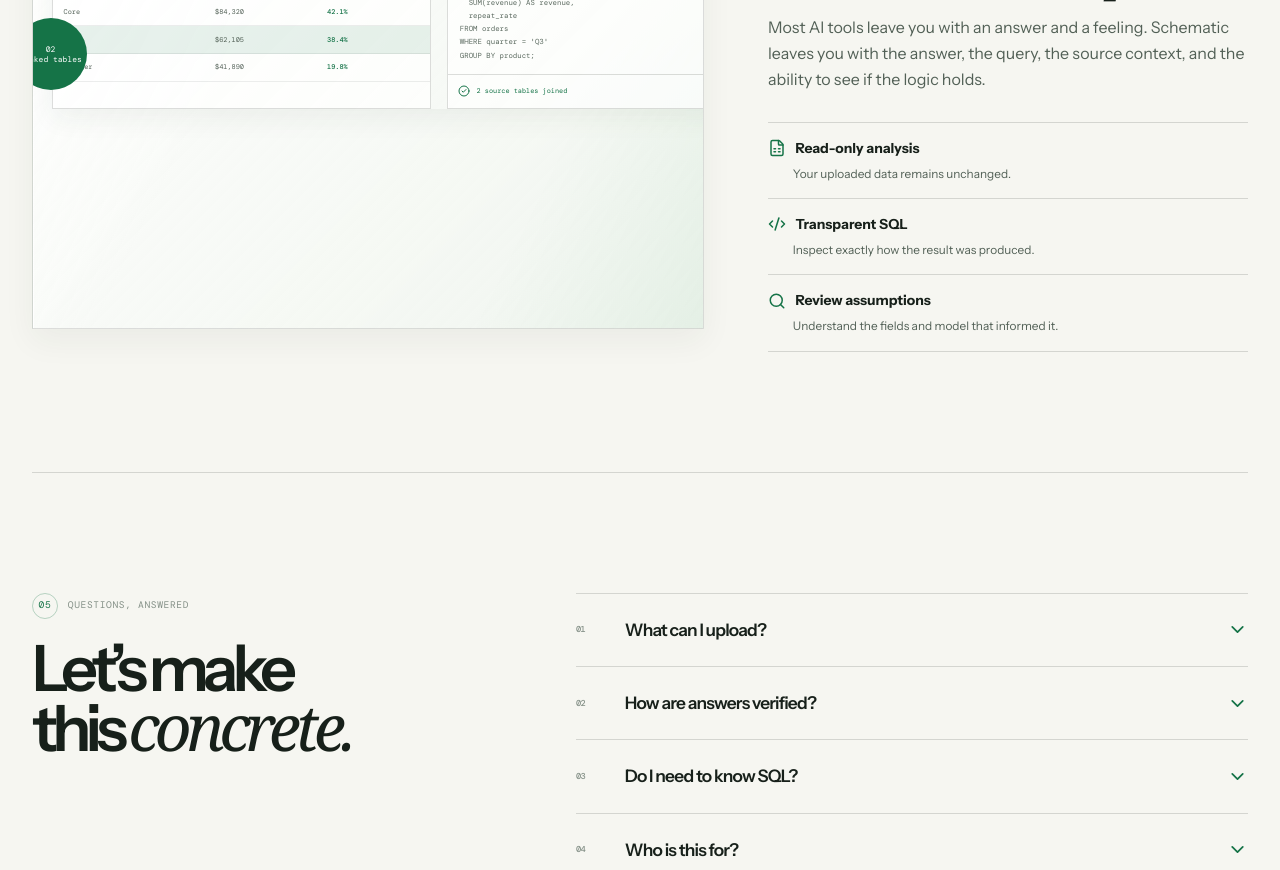
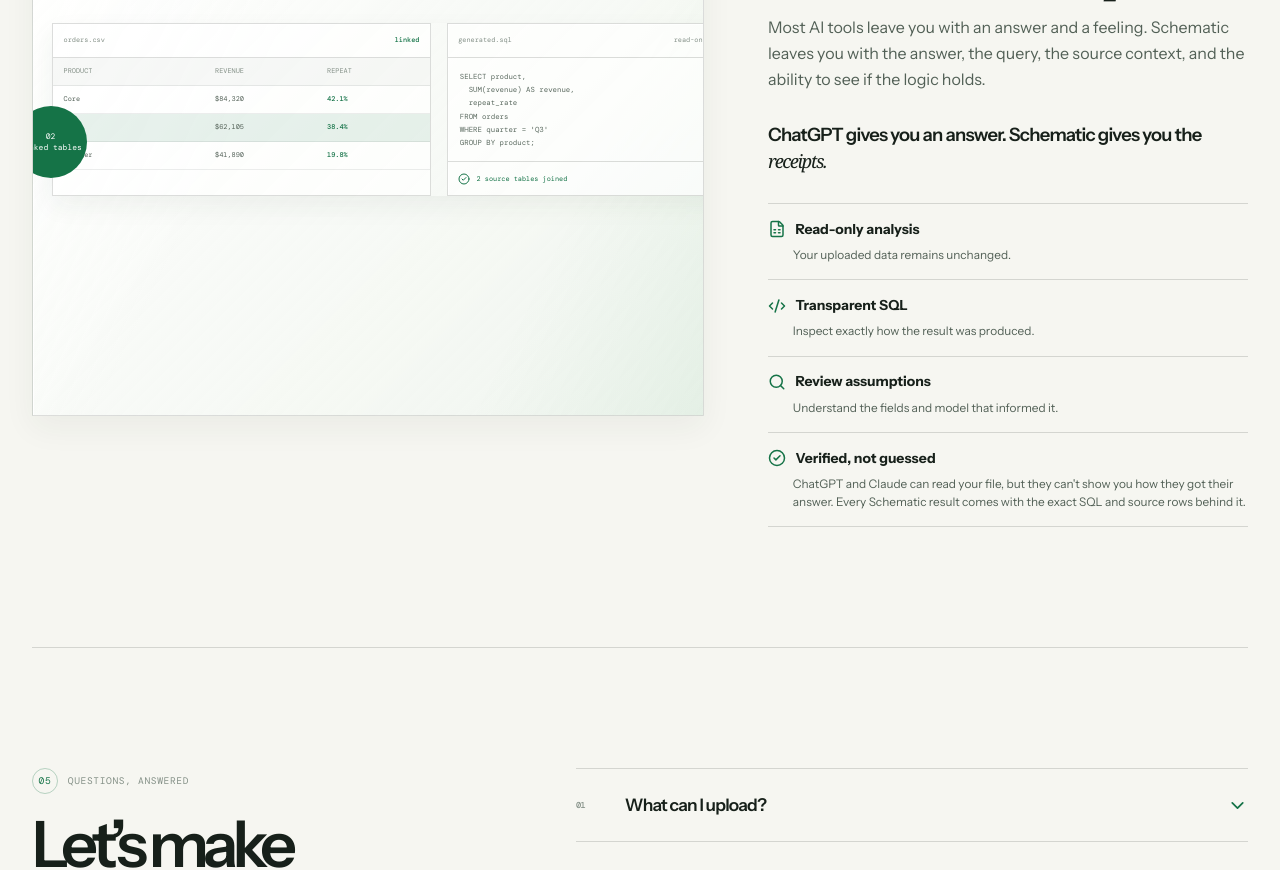
Before and after one commit to Ishaan-Gill/Schematic-AI, a Next.js app: page / in a window 1280 px wide. Shown: the part 2940-3810 px from the top of the page. Built offline with nearby package versions, Linux system fonts and the light colour scheme; a web font is replaced by a local one.

Commit message:
feat: enhance Trust component with additional context and verification details

```diff
--- a/components/landing/trust.tsx
+++ b/components/landing/trust.tsx
@@ -82,6 +82,9 @@ export function Trust() {
           you with the answer, the query, the source context, and the ability to
           see if the logic holds.
         </p>
+        <p className="proof-section__pull">
+          ChatGPT gives you an answer. Schematic gives you the <i>receipts.</i>
+        </p>
         <dl className="proof-list">
           <div>
             <dt>
@@ -101,6 +104,16 @@ export function Trust() {
             </dt>
             <dd>Understand the fields and model that informed it.</dd>
           </div>
+          <div>
+            <dt>
+              <CircleCheck size={18} /> Verified, not guessed
+            </dt>
+            <dd>
+              ChatGPT and Claude can read your file, but they can&apos;t show you how
+              they got their answer. Every Schematic result comes with the exact
+              SQL and source rows behind it.
+            </dd>
+          </div>
         </dl>
       </div>
     </section>
```
Also changed, not shown: components/landing/landing.css.
